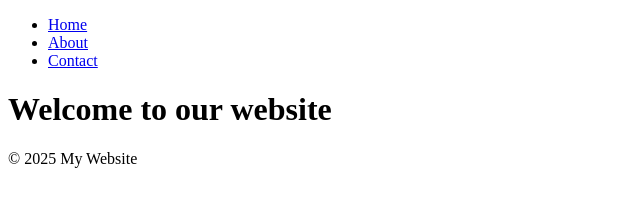
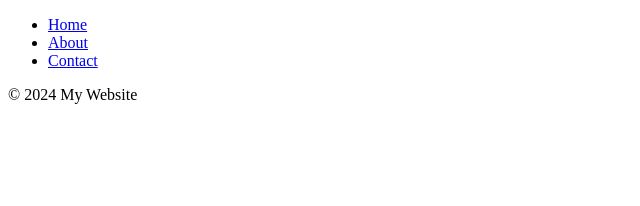
Before and after one commit to eririn318/website-project, a plain HTML site: page index.html in a window 1280 px wide. Shown: the whole page, without its empty margins (0-640 px from the left). Drawn offline with Linux system fonts and the light colour scheme.

Commit message:
Resolved merge conflict and combined navigation bar and footer

```diff
--- a/index.html
+++ b/index.html
@@ -13,10 +13,8 @@
           <li><a href="#">Contact</a></li>
         </ul>
       </nav>
-
-    <h1>Welcome to our website</h1>
-    <footer>
-        <p>&copy; 2025 My Website</p>
+      <footer>
+        <p>&copy; 2024 My Website</p>
       </footer>
 </body>
 </html>
```
